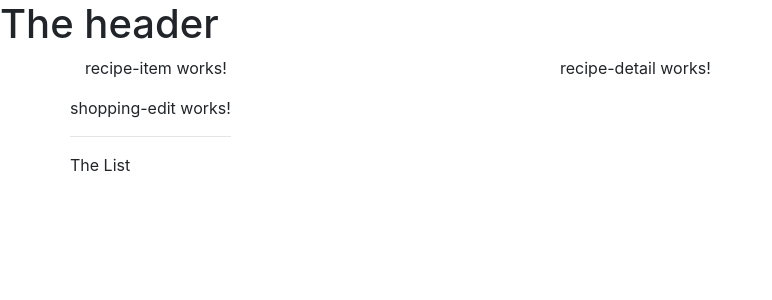
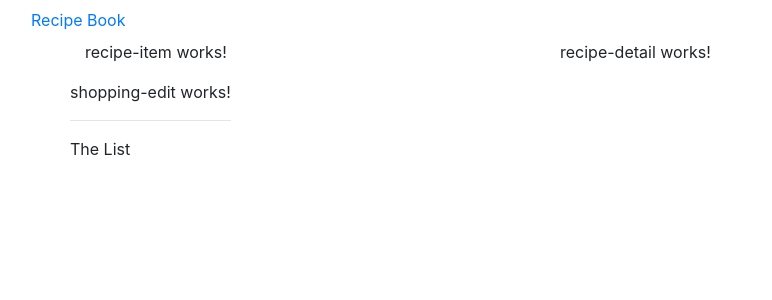
Before and after one commit to MasterD98/Food, an Angular app: page / in a window 1280 px wide. Shown: the top 300 px of the page, without its empty margins (0-772 px from the left). Built offline with nearby package versions, Linux system fonts and the light colour scheme.

Commit message:
nav bar not show

```diff
--- a/src/app/header/header.component.html
+++ b/src/app/header/header.component.html
@@ -1 +1,21 @@
-<h1>The header</h1>
+<nav class="navbar navbar-default">
+    <div class="container-fluid">
+        <div class="navbar-header">
+            <a href="" class="navbhar-band">Recipe Book</a>
+        </div>
+        <div class="collapse navbar-collapse">
+            <ul class="nav navbar-nav">
+                <li><a href="">Recipes</a></li>
+                <li><a href="">Shopping List</a></li>
+            </ul>
+            <ul class="nav navbar-nav navbar-right">
+                <li class="dropdown">
+                    <ul class="dropdown-menu">
+                        <li><a href="">Save Data</a></li>
+                        <li><a href="">Fetch Data</a></li>
+                     </ul>
+                </li>
+            </ul>
+        </div>
+    </div>
+</nav>
```
